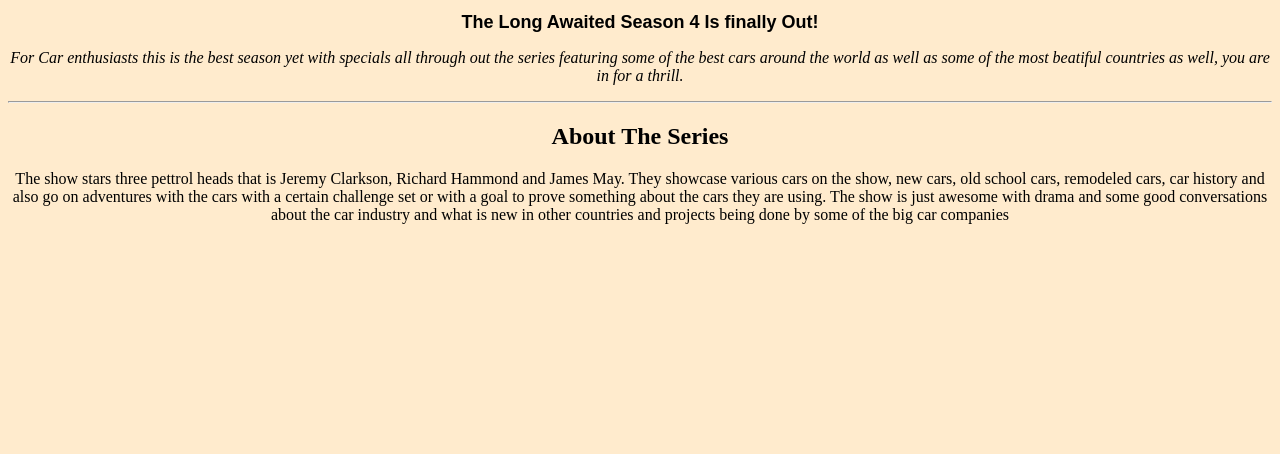
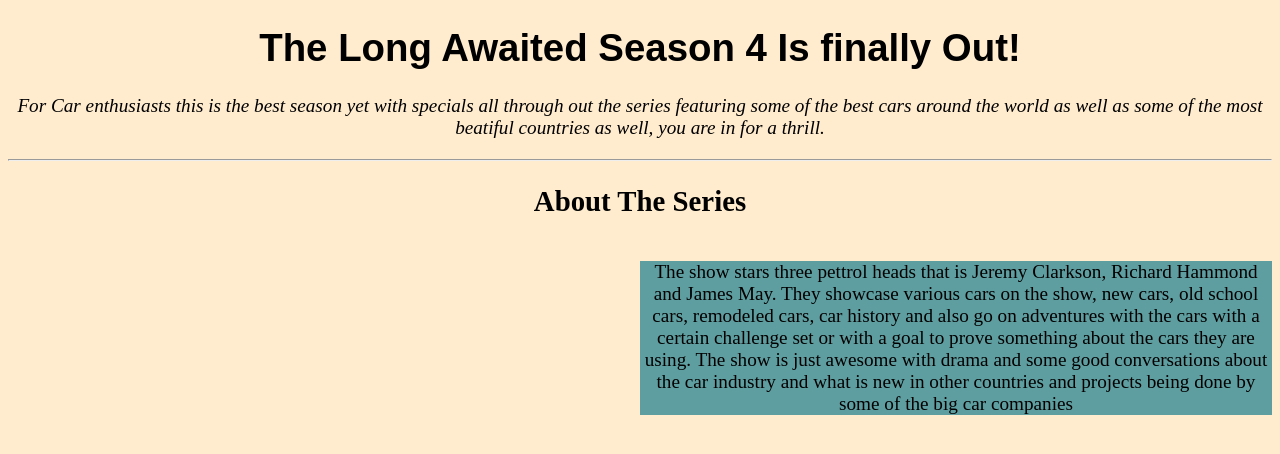
Before and after one commit to murumba631/fake-news, a plain HTML site: page news-article.html in a window 1280 px wide. Drawn offline with Linux system fonts and the light colour scheme.

Commit message:
add float

```diff
--- a/css/styles.css
+++ b/css/styles.css
@@ -1,9 +1,9 @@
 body{
     text-align: center;
     background-color: blanchedalmond;
+    font-size: larger;
 }
 h1{
-    font-size: large;
     text-align: center;
     font-family: sans-serif;
 }
@@ -11,3 +11,8 @@
     font-style: italic;
     font-size: unset;
 }
+.sidebar{
+    width: 50%;
+    float: right;
+    background-color: cadetblue;
+}
--- a/news-article.html
+++ b/news-article.html
@@ -6,14 +6,16 @@
     </head>
     <body>
         <h1>The Long Awaited Season 4 Is finally Out!</h1>
-        <p class="intro">
+        <div class="intro">
+            <p>
             For Car enthusiasts this is the best season yet with specials all through out the series
             featuring some of the best cars around the world as well as some of the most beatiful
             countries as well, you are in for a thrill.
-        </p>
+            </p>
+        </div>
         <hr>
         <h2>About The Series</h2>
-        <p>
+        <p class="sidebar">
             The show stars three pettrol heads that is Jeremy Clarkson, Richard Hammond and James May.
             They showcase various cars on the show, new cars, old school cars, remodeled cars, car history and
             also go on adventures with the cars with a certain challenge set or with a goal to prove something
```
